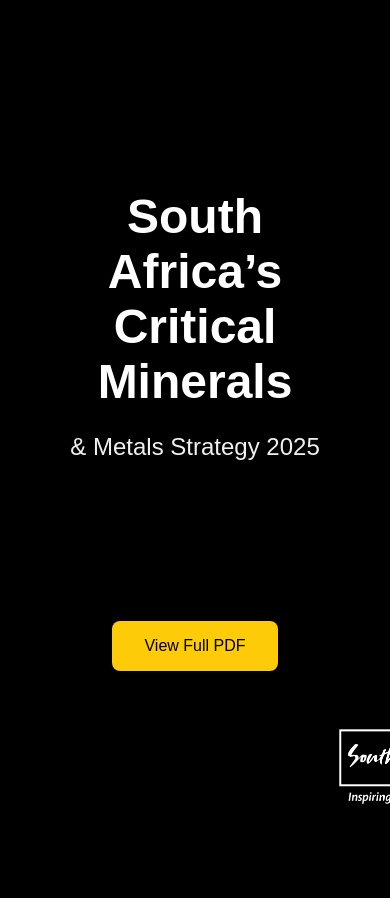
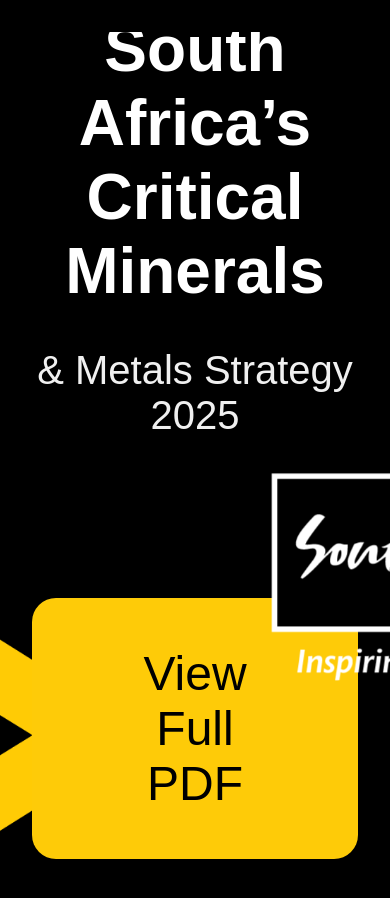
Before and after one commit to Shepherd-Moahloli/BrandSA---London-Indaba, a plain HTML site: page index.html in a window 390 px wide. Drawn offline with Linux system fonts and the light colour scheme.

Commit message:
working on responsiveness

```diff
--- a/index.html
+++ b/index.html
@@ -62,20 +62,32 @@
         margin-top: 1rem;
         position: fixed;
         bottom: 0;
-        left: 80%;
+        left: 85%;
       }
 
-      @media (min-width: 760px) {
+      @media (min-width: 385px) {
         body {
           background-color: #000000;
+          width: 100%;
+          background-position: 25% 0%;
         }
 
         h1 {
-          font-size: 2rem;
+          font-size: 4rem;
+        }
+
+        p {
+          font-size: 2.5rem;
         }
 
         .btn {
-          font-size: 1.2rem;
+          font-size: 3rem;
+          border-radius: 1.5rem;
+        }
+        img {
+          width: 35rem;
+          left: 50%;
+          bottom: 6%;
         }
       }
     </style>
```
Also changed, not shown: ._index.html.
